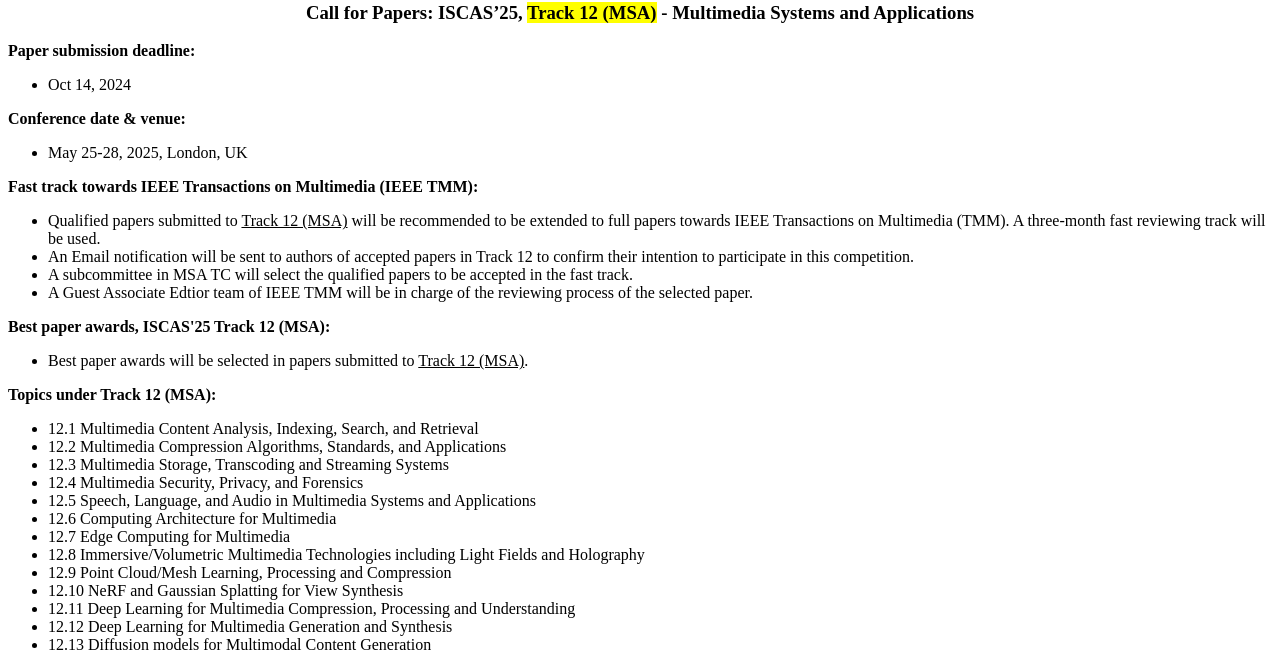
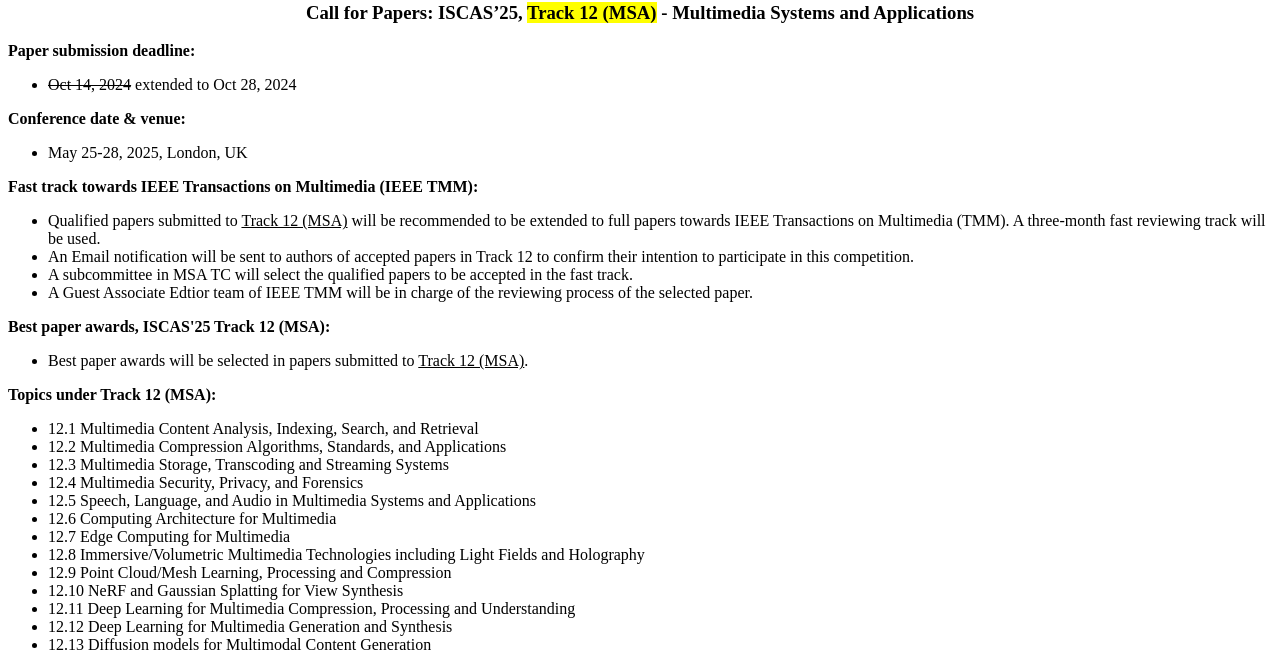
Before and after one commit to msa-tc/msa-tc.github.io, a plain HTML site: page iscas25_track12.html in a window 1280 px wide. Shown: the part 125-779 px from the top of the page. Drawn offline with Linux system fonts and the light colour scheme.

Commit message:
change of deadline

```diff
--- a/iscas25_track12.html
+++ b/iscas25_track12.html
@@ -10,7 +10,7 @@
     <p>
         <b>Paper submission deadline:</b>
         <ul>
-            <li>Oct 14, 2024</li>
+            <li><s>Oct 14, 2024</s> extended to Oct 28, 2024</li>
         </ul>
     </p>
 
```
